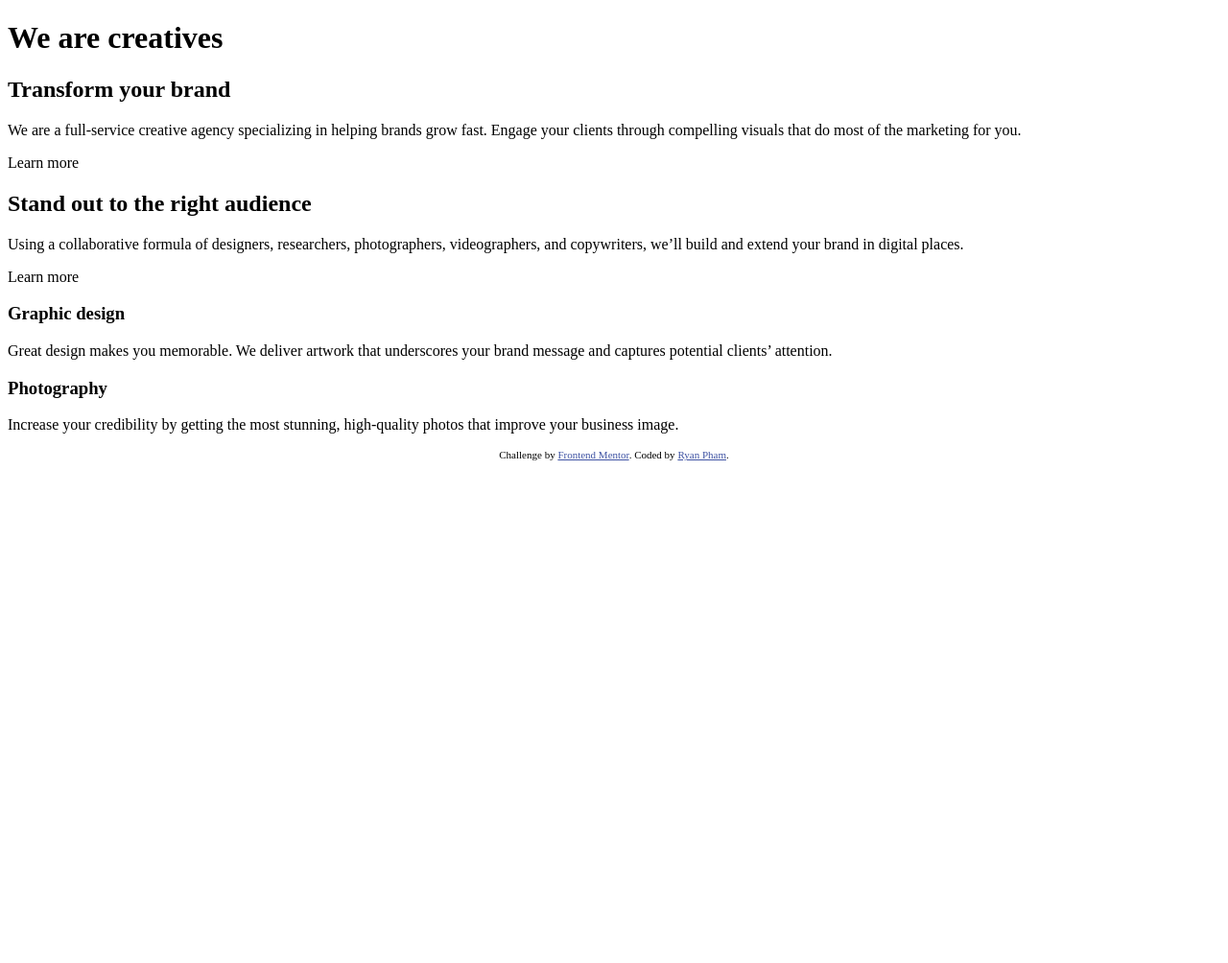
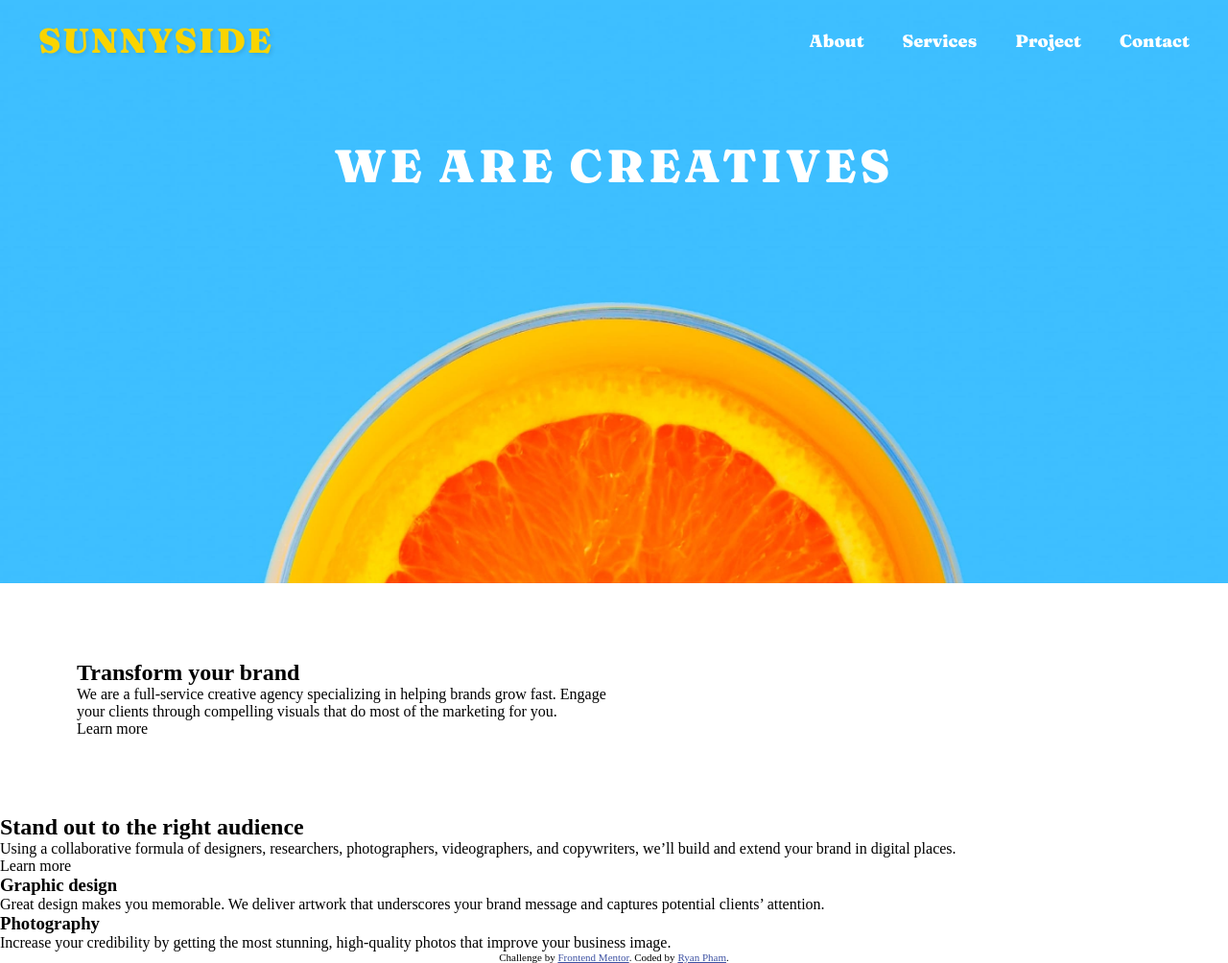
Before and after one commit to ryantpham/fm-sunnyside-agency-landing-page, a plain HTML site: page index.html in a window 1280 px wide. Shown: the whole page at 96% size. Before the commit the page ends 800 px from the top, so only its background shows below. Drawn offline with Linux system fonts and the light colour scheme.

Commit message:
completed hero section of webpage

```diff
--- a/index.html
+++ b/index.html
@@ -8,6 +8,7 @@
 
   <title>Sunnyside agency landing page</title>
 
+  <link rel="stylesheet" href="style.css"/>
   <!-- Feel free to remove these styles or customise in your own stylesheet 👍 -->
   <style>
     .attribution { font-size: 11px; text-align: center; }
@@ -15,12 +16,24 @@
   </style>
 </head>
 <body>
-  <div>
-    <h1>We are creatives</h1>
+  <div class = "hero">
+    <div class = "navBar">
+      <div class = "logo">Sunnyside</div>
+      <div class = "nav">
+        <ul>
+          <li>About</li>
+          <li>Services</li>
+          <li>Project</li>
+          <li>Contact</li>
+        </ul>
+      </div>
+    </div>
+
+    <h1 class = "heroTitle">We are creatives</h1>
   </div>
 
 
- <div>
+ <div class = "content1">
     <h2>Transform your brand</h2>
     <p>
       We are a full-service creative agency specializing in helping brands grow fast.
@@ -28,6 +41,7 @@
     </p>
     Learn more
   </div>
+
 
   <div>
     <h2>Stand out to the right audience</h2>
--- a/style.css
+++ b/style.css
@@ -0,0 +1,65 @@
+@import url('https://fonts.googleapis.com/css2?family=Barlow:wght@600&family=Fraunces:wght@700;900&display=swap');
+
+
+*{
+    margin: 0px;
+    padding: 0px;
+}
+
+.logo {
+    font-family: 'Fraunces', sans-serif; /* Use the Fraunces font */
+    font-weight: 900; /* Bold */
+    font-size: 36px; /* Adjust the font size */
+    color: hsl(51, 100%, 49%); /* Yellow color */
+    letter-spacing: 2px; /* Adjust letter spacing */
+    text-transform: uppercase; /* Convert text to uppercase */
+    text-shadow: 2px 2px 4px rgba(0, 0, 0, 0.1); /* Add a slight text shadow */
+}
+
+.hero{
+    height: 60vh;
+    background-image: url(images/desktop/image-header.jpg);
+    background-size: cover;
+    background-position: center;
+    padding-bottom: 10%;
+}
+
+.navBar{
+    display: flex;
+    justify-content: space-between;
+    align-items: center;
+    padding: 20px 40px; /* Adjust padding as needed */
+
+}
+
+.nav ul{
+    display: flex;
+    justify-content: flex-end;
+    gap: 40px;
+    list-style:none;
+}
+
+.nav li {
+    font-family: 'Fraunces', serif;
+    color: hsl(0, 0%, 100%);
+    font-weight: 900;
+    font-size: 18px; /* Based on your style guide */
+}
+
+.heroTitle {
+    font-family: 'Fraunces', serif; /* Use the Fraunces font family */
+    font-weight: 900; /* The weight is set to 900 for maximum boldness */
+    color: hsl(0, 0%, 100%); /* Very dark desaturated blue color from the style guide */
+    font-size: 48px; /* This is a suggested size, adjust as needed for your design */
+    line-height: 1.2; /* Adjust line height for better readability */
+    text-transform: uppercase; /* Transform text to uppercase as seen in the design */
+    letter-spacing: 4px; /* Increase letter spacing to match the design */
+    text-align: center; /* Center the text if it matches your layout */
+    margin: 0; /* Remove default margin */
+    padding: 60px ; /* Add some padding at the top and bottom if needed */
+}
+
+.content1{
+    width: 45%;
+    padding: 5rem;
+}
```
